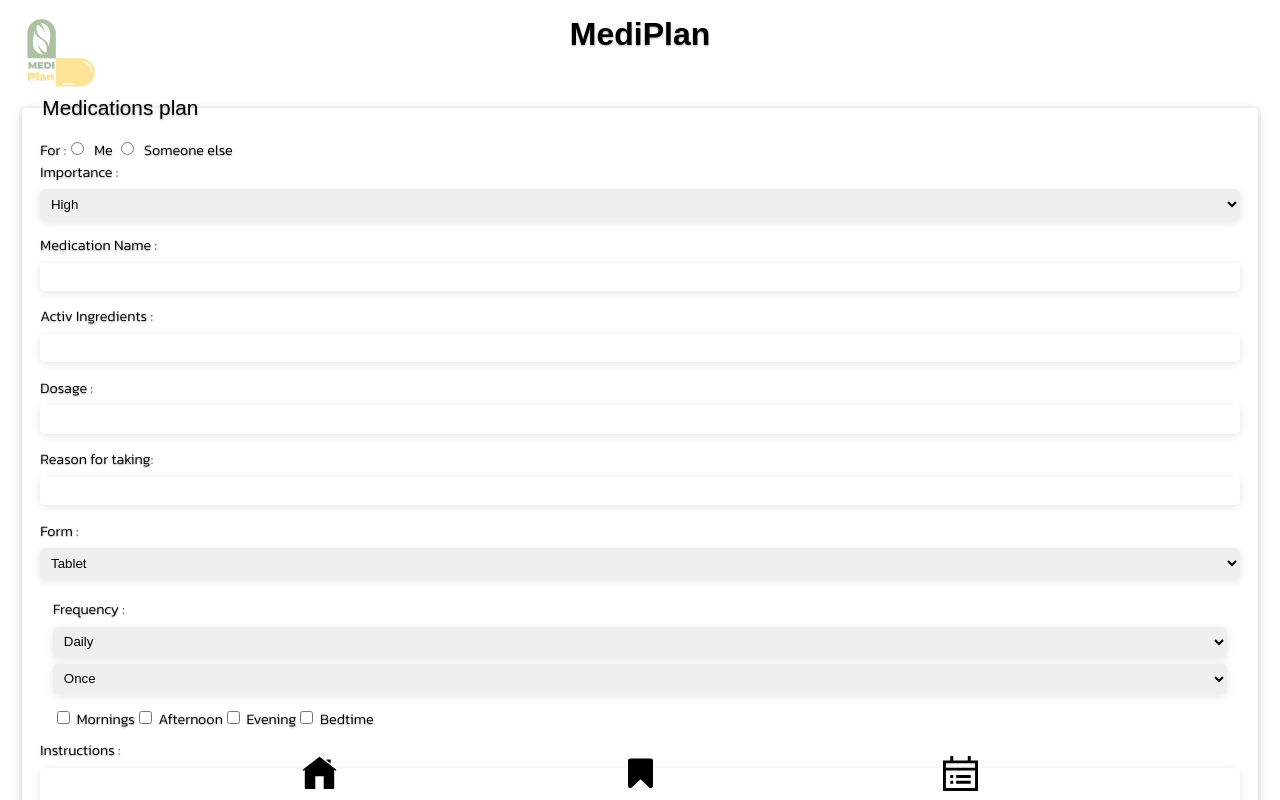
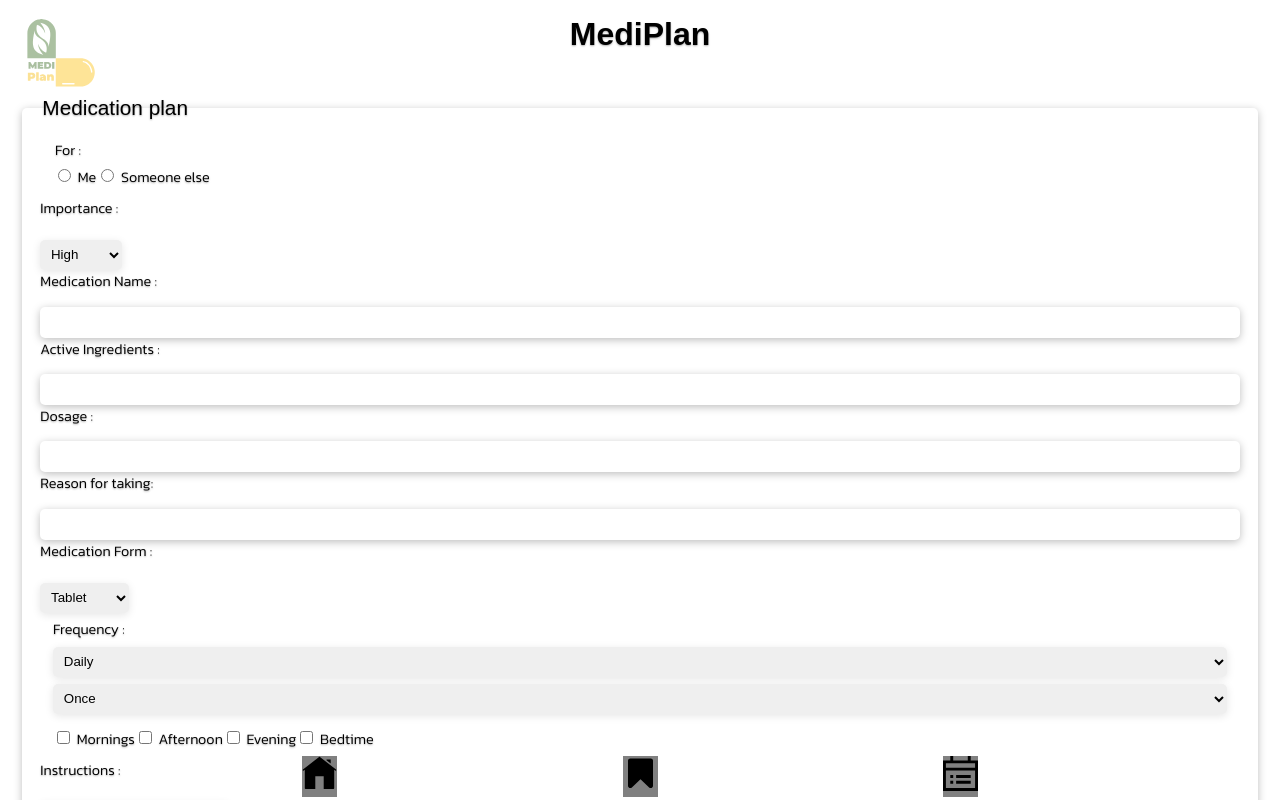
Before and after one commit to REFAEI91/capstone-project, a Next.js app: page /plan in a window 1280 px wide. Shown: the top 800 px of the page. Built offline with nearby package versions, Linux system fonts and the light colour scheme; a web font is replaced by a local one.

Commit message:
make all recommended Changes

```diff
--- a/components/Form/Form.js
+++ b/components/Form/Form.js
@@ -2,18 +2,20 @@ import { useState } from "react";
 import {
   Form,
   Fieldset,
+  ForFieldset,
   Legend,
   Label,
   Input,
   Textarea,
   Select,
+  Radio,
   Checkbox,
   FormButton,
   SomeoneElse,
 } from "./Form.styled";
 import PlanList from "../PlanList/PlanList";
 export default function Plan() {
-  const [plan, setPlan] = useState([]);
+  const [medicationPlan, setMedicationPlan] = useState([]);
   const [forSomeoneElse, setForSomeoneElse] = useState(false);
   const handleForChange = (event) => {
     setForSomeoneElse(event.target.value === "Someone else");
@@ -32,124 +34,90 @@ export default function Plan() {
       ...Object.fromEntries(formData.entries()),
       frequency,
     };
-    setPlan((prevPlan) => [...prevPlan, plan]);
+    setMedicationPlan((prevPlan) => [...prevPlan, plan]);
   };
   return (
     <>
       <Form onSubmit={handleSubmit}>
         <Fieldset>
-          <Legend> Medications plan</Legend>
-          <label htmlFor="for">
-            {" "}
-            For :
-            <Checkbox
+          <Legend> Medication plan</Legend>
+          <ForFieldset>
+            <legend>For :</legend>
+            <Radio
+              id="me"
               type="radio"
               name="for"
               value="Me"
               onChange={handleForChange}
-            />{" "}
-            <span>Me</span>{" "}
-          </label>
-          <Checkbox
+            />
+            <label htmlFor="me">Me</label>
+            <Radio
+              id="someoneElse"
               type="radio"
               name="for"
               defaultValue="Someone else"
               onChange={handleForChange}
-          />{" "}
-          <span>Someone else</span>
-          <br />
+            />
+            <label htmlFor="someoneElse">Someone else</label>
+          </ForFieldset>
           {forSomeoneElse && (
             <SomeoneElse>
-              <Label htmlFor="name">
-                {" "}
-                Name :
+              <Label htmlFor="name">Name : </Label>
               <Input type="text" name="name" />
-              </Label>
-              <Label htmlFor="age">
-                {" "}
-                Age :
+              <Label htmlFor="age">Age : </Label>
               <Input type="number" name="age" />
-              </Label>
-              <Label htmlFor="gender">
-                {" "}
-                Gender :
+              <Label htmlFor="gender">Gender : </Label>
               <Select name="gender">
                 <option value="Male">Male</option>
                 <option value="Female">Female</option>
                 <option value="Other">Other</option>
               </Select>
-              </Label>
             </SomeoneElse>
           )}
-          <Label htmlFor="importance">
-            {" "}
-            Importance :
+          <Label htmlFor="importance">Importance : </Label>
           <Select name="importance">
-              <option defaultValue="High">High</option>
-              <option defaultValue="Medium">Medium</option>
-              <option defaultValue="Low">Low</option>
+            <option value="High">High</option>
+            <option value="Medium">Medium</option>
+            <option value="Low">Low</option>
           </Select>
-          </Label>
-          <Label htmlFor="medication_name">
-            {" "}
-            Medication Name :
+          <Label htmlFor="medication_name">Medication Name : </Label>
           <Input type="text" name="medication_name" />
-          </Label>
-          <Label htmlFor="activ_ingredients">
-            {" "}
-            Activ Ingredients :
-            <Input type="text" name="activ_ingredients" />
-          </Label>
-          <Label htmlFor="dosage">
-            {" "}
-            Dosage :
-            <Input
-              type="number"
-              name="dosage"
-              id="dosage"
-              min="0"
-              step="0.01"
-            />
-          </Label>
-          <Label htmlFor="reason">
-            {" "}
-            Reason for taking:
+          <Label htmlFor="activ_ingredients">Active Ingredients :</Label>
+          <Input type="text" name="active_ingredients" />
+          <Label htmlFor="dosage">Dosage :</Label>
+          <Input type="number" name="dosage" id="dosage" min="0" step="0.01" />
+          <Label htmlFor="reason">Reason for taking: </Label>
           <Input type="text" name="reason" />
-          </Label>
-          <Label htmlFor="form">
-            {" "}
-            Form :
-            <Select name="form">
-              <option defaultValue="Tablet">Tablet</option>
-              <option defaultValue="Capsule">Capsule</option>
-              <option defaultValue="Syrup">Syrup</option>
-              <option defaultValue="Injection">Injection</option>
-              <option defaultValue="Powder">Powder</option>
-              <option defaultValue="Ointment">Ointment</option>
-              <option defaultValue="Syringe">Syringe</option>
-              <option defaultValue="Cream">Cream</option>
-              <option defaultValue="Drops">Drops</option>
-              <option defaultValue="Spray">Spray</option>
-              <option defaultValue="Other">Other</option>
+          <Label htmlFor="medicationForm">Medication Form : </Label>
+          <Select name="medicationForm">
+            <option value="Tablet">Tablet</option>
+            <option value="Capsule">Capsule</option>
+            <option value="Syrup">Syrup</option>
+            <option value="Injection">Injection</option>
+            <option value="Powder">Powder</option>
+            <option value="Ointment">Ointment</option>
+            <option value="Syringe">Syringe</option>
+            <option value="Cream">Cream</option>
+            <option value="Drops">Drops</option>
+            <option value="Spray">Spray</option>
+            <option value="Other">Other</option>
           </Select>
-          </Label>
           <SomeoneElse>
             <Label htmlFor="frequency">
-              {" "}
               Frequency :
               <Select name="frequencyType">
-                <option defaultValue="Daily">Daily</option>
-                <option defaultValue="Weekly">Weekly</option>
-                <option defaultValue="Monthly">Monthly</option>
+                <option value="Daily">Daily</option>
+                <option value="Weekly">Weekly</option>
+                <option value="Monthly">Monthly</option>
               </Select>
               <Select name="frequencyTimes">
-                <option defaultValue="Once">Once</option>
-                <option defaultValue="Twice">Twice</option>
-                <option defaultValue="Thrice">Thrice</option>
-                <option defaultValue="Four times">Four times</option>
-                <option defaultValue="Five times">Five times</option>
-                <option defaultValue="Six times">Six times</option>
-                <option defaultValue="More">More</option>
+                <option value="Once">Once</option>
+                <option value="Twice">Twice</option>
+                <option value="Thrice">Thrice</option>
+                <option value="Four times">Four times</option>
+                <option value="Five times">Five times</option>
+                <option value="Six times">Six times</option>
+                <option value="More">More</option>
               </Select>
             </Label>
             <Checkbox
@@ -169,20 +137,14 @@ export default function Plan() {
             <Checkbox type="checkbox" name="frequencyBedtime" value="Bedtime" />
             Bedtime
           </SomeoneElse>
-          <Label htmlFor="instractions">
-            {" "}
-            Instructions :
+          <Label htmlFor="instractions">Instructions : </Label>
           <Textarea type="text" name="instractions" />
-          </Label>
-          <Label htmlFor="refill">
-            {" "}
-            Refill :
+          <Label htmlFor="refill">Refill :</Label>
           <Input type="date" name="refill" />
-          </Label>
           <FormButton type="submit">Submit</FormButton>
         </Fieldset>
       </Form>
-      <PlanList plans={plan} />
+      <PlanList plans={medicationPlan} />
     </>
   );
 }
--- a/components/Form/Form.styled.js
+++ b/components/Form/Form.styled.js
@@ -19,6 +19,9 @@ export const Fieldset = styled.fieldset`
 export const SomeoneElse = styled.fieldset`
   border: none;
 `;
+export const ForFieldset = styled.fieldset`
+  border: none;
+`;
 export const Legend = styled.legend`
   display: flex;
   justify-content: center;
@@ -33,11 +36,13 @@ export const Label = styled.label`
 `;
 
 export const Input = styled.input`
-  margin-top: 0.5em;
-  padding: 0.5em;
+  padding: 0.5rem;
+  border: none;
   border-radius: 5px;
-  border: none;
-  box-shadow: 0 2px 8px rgba(0, 0, 0, 0.1);
+  box-shadow: 0 2px 8px rgba(0, 0, 0, 0.26);
+  transition: width 0.3s ease-in-out;
+  width: 100%;
+  margin: 0 auto;
 `;
 export const Textarea = styled.textarea`
   margin-top: 0.5em;
@@ -57,6 +62,9 @@ export const Select = styled.select`
 export const Checkbox = styled.input`
   margin-right: 0.5em;
 `;
+export const Radio = styled.input`
+  margin-right: 0.5em;
+`;
 export const FormButton = styled.button`
   background-color: whitesmoke;
   border: 1px groove lightgray;
--- a/components/Layout/Layout.js
+++ b/components/Layout/Layout.js
@@ -1,22 +1,22 @@
 import Link from "next/link";
 import Header from "../Header/Header";
 import Image from "next/image";
-import { NavBar } from "../Layout/Layout.styled";
+import { NavBar, StyledLink } from "../Layout/Layout.styled";
 export default function Layout({ children }) {
   return (
     <>
       <Header />
       {children}
       <NavBar>
-        <Link href="/">
+        <StyledLink href="/">
           <Image src="/home.svg" width={35} height={35} alt="home" />
-        </Link>
-        <Link href="/Bookmarks">
+        </StyledLink>
+        <StyledLink href="/Bookmarks">
           <Image src="/bookmark.svg" width={35} height={35} alt="bookmark" />
-        </Link>
-        <Link href="/plan">
+        </StyledLink>
+        <StyledLink href="/plan">
           <Image src="/plan.svg" width={35} height={35} alt="bookmark" />
-        </Link>
+        </StyledLink>
       </NavBar>
     </>
   );
--- a/components/Layout/Layout.styled.js
+++ b/components/Layout/Layout.styled.js
@@ -6,5 +6,8 @@ export const NavBar = styled.nav`
   justify-content: space-evenly;
   width: 100%;
   padding: 0 1rem;
-  background-color: transparent;
 `;
+export const StyledLink = styled.a`
+  text-decoration: none;
+  background-color: gray;
+`;
--- a/components/PlanList/PlanList.js
+++ b/components/PlanList/PlanList.js
@@ -1,5 +1,4 @@
 export default function PlanList({ plans }) {
-  console.log(plans);
   return (
     <>
       {plans.map((plan, index) => (
```
Lines whose indentation alone changed are shown as unchanged.
